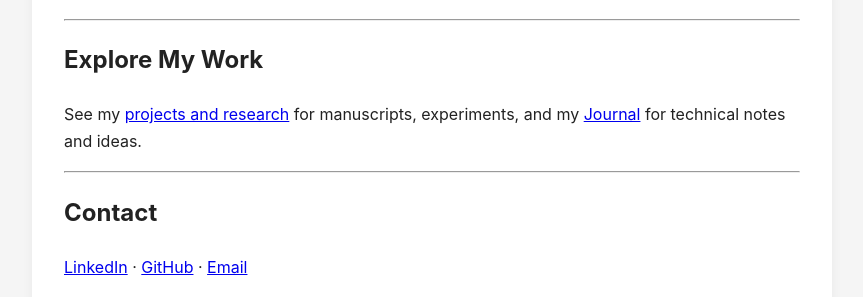
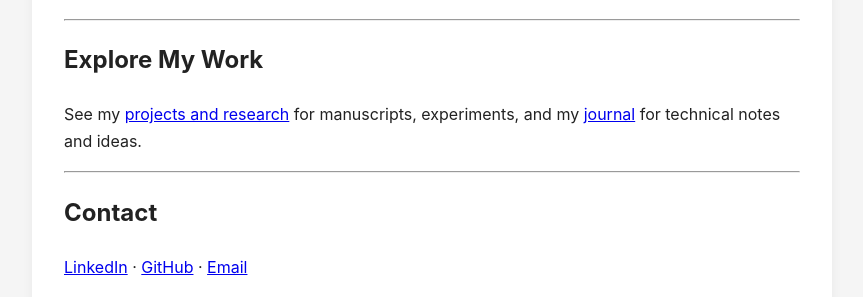
Before and after one commit to pavlomysak/pavlomysak.github.io, a Jekyll site: the page built from index.md, in a window 1280 px wide. Shown: the part 952-1249 px from the top of the page, without its empty margins (208-1071 px from the left). Built offline with Jekyll 4.4.1, drawn with Linux system fonts in a browser that asks for light colours.

```diff
--- a/index.md
+++ b/index.md
@@ -28,7 +28,7 @@ My interests include **machine learning**, **causal inference**, and **econometr
 ---
 
 ## Explore My Work
-See my [projects and research](/my-work) for manuscripts, experiments, and my [Journal](\journals) for technical notes and ideas.
+See my [projects and research](/my-work) for manuscripts, experiments, and my [journal](\journals) for technical notes and ideas.
 
 ---
 
```
